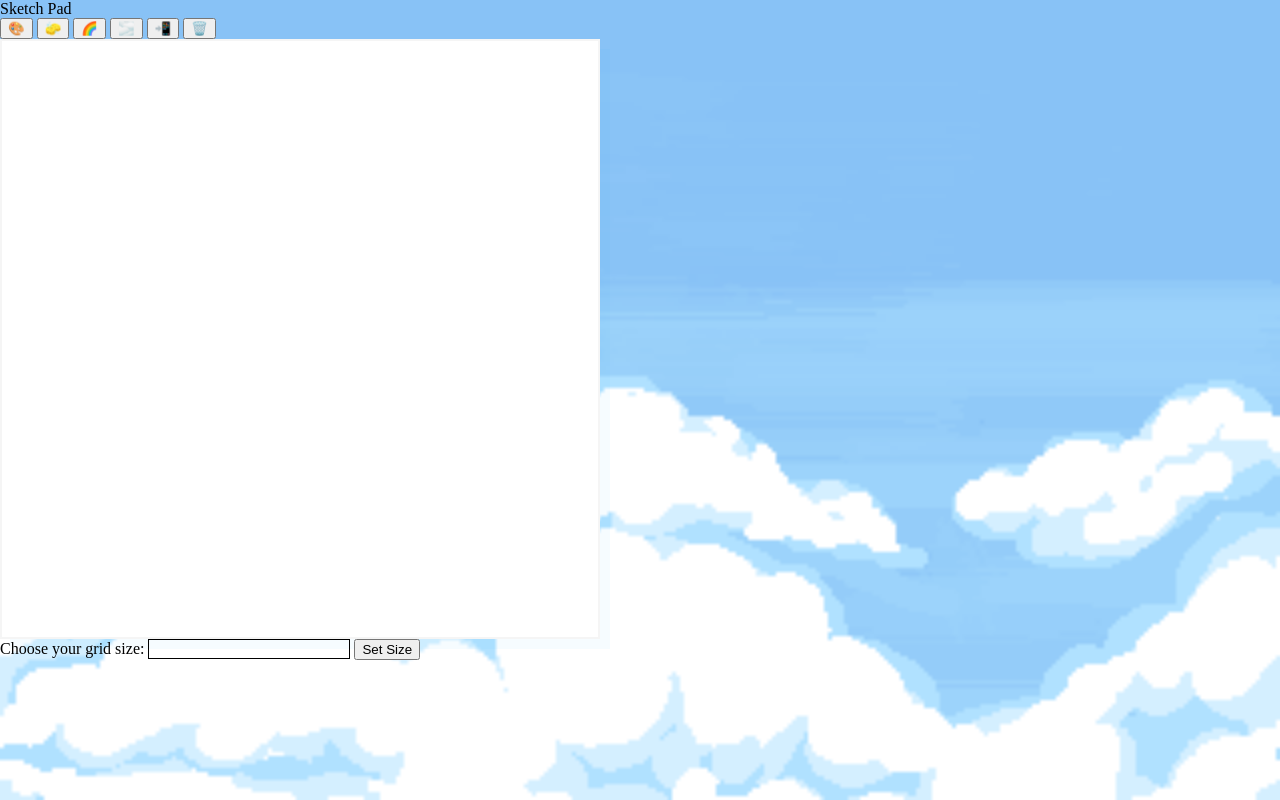
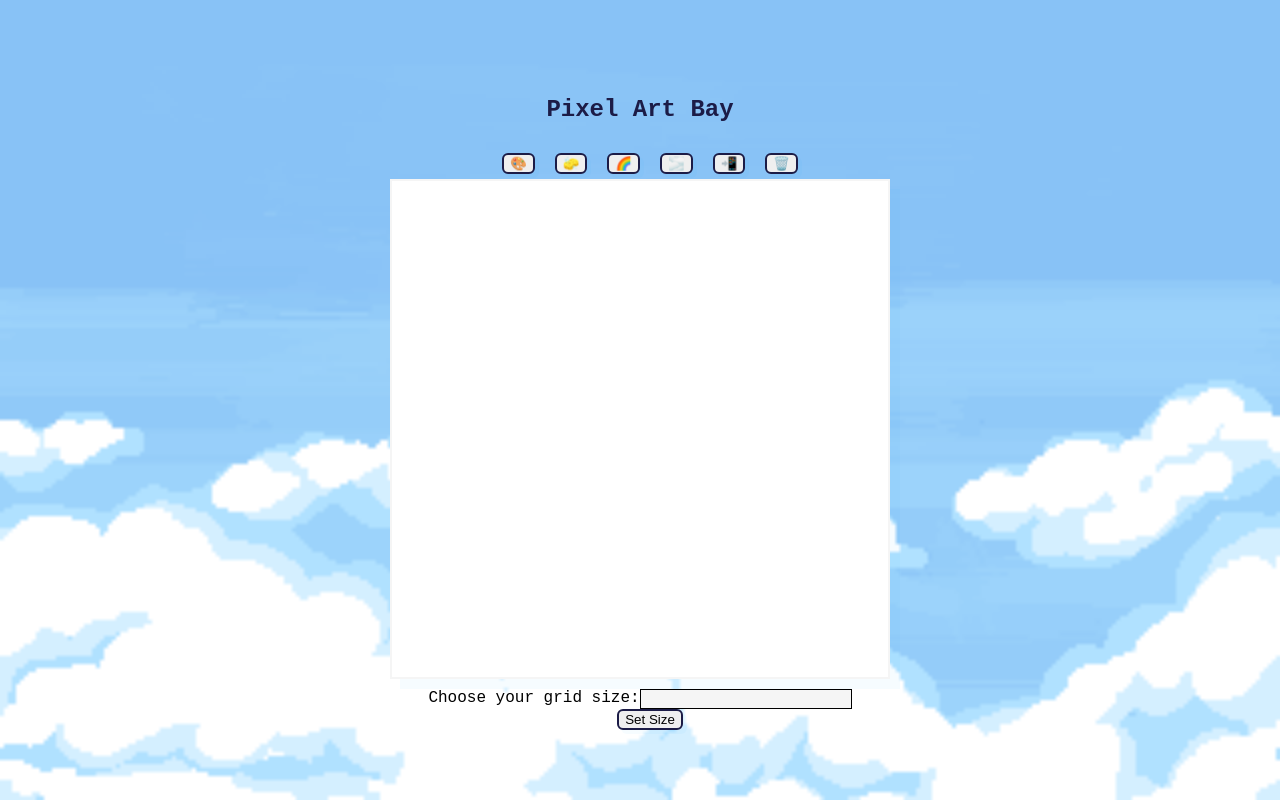
Before and after one commit to VexScythe/Project-Etch-a-Sketch, a plain HTML site: page index.html in a window 1280 px wide. Drawn offline with Linux system fonts and the light colour scheme.

Commit message:
feat: webpage styled

```diff
--- a/index.html
+++ b/index.html
@@ -11,7 +11,7 @@
   <body>
 
   <div class="header">
-    <div class="title">Sketch Pad</div>
+    <div class="title">Pixel Art Bay</div>
     <div class="options">
       <button class="button" id="choose">🎨</button>
       <button class="button" id="eraser">🧽</button>
@@ -32,7 +32,6 @@
   <div class="footer">
 
   </div>
-
   <input type="color" id="colorPicker" style="display: none;">
   </body>
 </html>
--- a/style.css
+++ b/style.css
@@ -5,18 +5,64 @@ body, html {
     height: 100%;
     margin: 0;
     padding: 0;
+    font-family: Rockwell Extra Bold,Rockwell Bold,monospace;
 }
 
 body {
     background-image: url('./image/tilesetOpenGameBackground.png');
     background-size: cover;
     background-repeat: no-repeat;
+    background-attachment: fixed;
+    display: flex;
+    flex-direction: column;
+    justify-content: center;
+    align-items: center;
+}
+
+.header {
+    width: 500px;
+    display: flex;
+    flex-direction: column;
+    justify-content: center;
+    align-items: center;
+}
+
+.title {
+    font-size: 24px;
+    font-weight: bold;
+    color: rgb(28, 28, 71);
+    margin: 25px auto;
+}
+
+.options {
+    width: 500px;
+    display: flex;
+    justify-content: center;
+    padding: 5px;
+}
+
+.button {
+    margin-left: 20px;
+    box-shadow: 4px 4px rgba(0, 170, 255, 0.034);
+    border-radius: 6px;
+    border: 2px solid rgb(28, 28, 71);
+    transition: all 100ms ease-in;
+}
+
+.button:hover{
+    cursor:pointer;
+    scale: 1.1;
+    border: 2px solid rgb(94, 94, 145);
+}
+
+.container {
+    background-color: transparent;
 }
 
 .sketchboard {
     display: flex;
-    width: 600px;
-    height: 600px;
+    width: 500px;
+    height: 500px;
     background-color: rgb(255, 255, 255);
     flex-wrap: wrap;
     border: 2px solid whitesmoke;
@@ -40,8 +86,17 @@ body {
     border: 1px solid whitesmoke;
 }
 
+.gridinput {
+    width: 500px;
+    display: flex;
+    margin-top: 10px;
+    flex-wrap: wrap;
+    justify-content: center;
+}
+
 #grid {
     all:unset;
+    background-color: whitesmoke;
     border: 1px solid black;
 }
 
```
